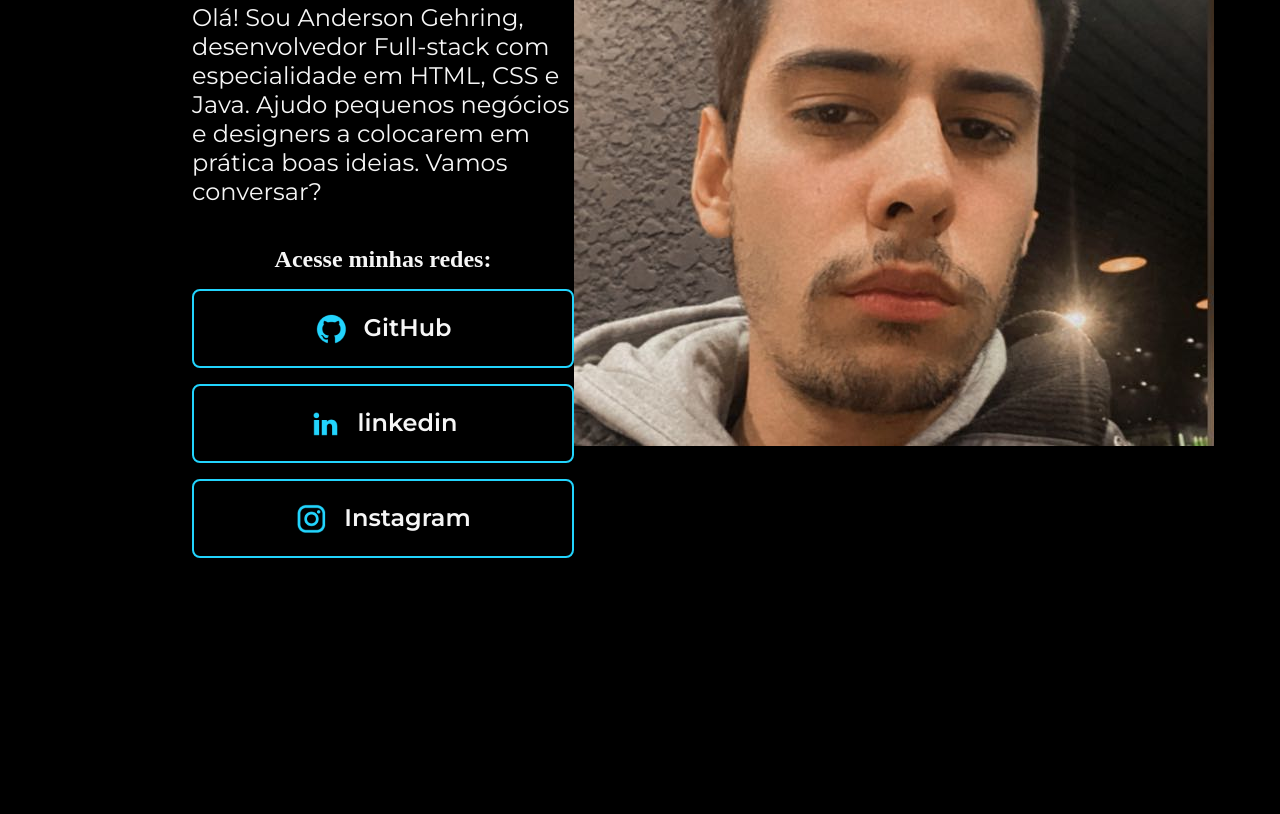
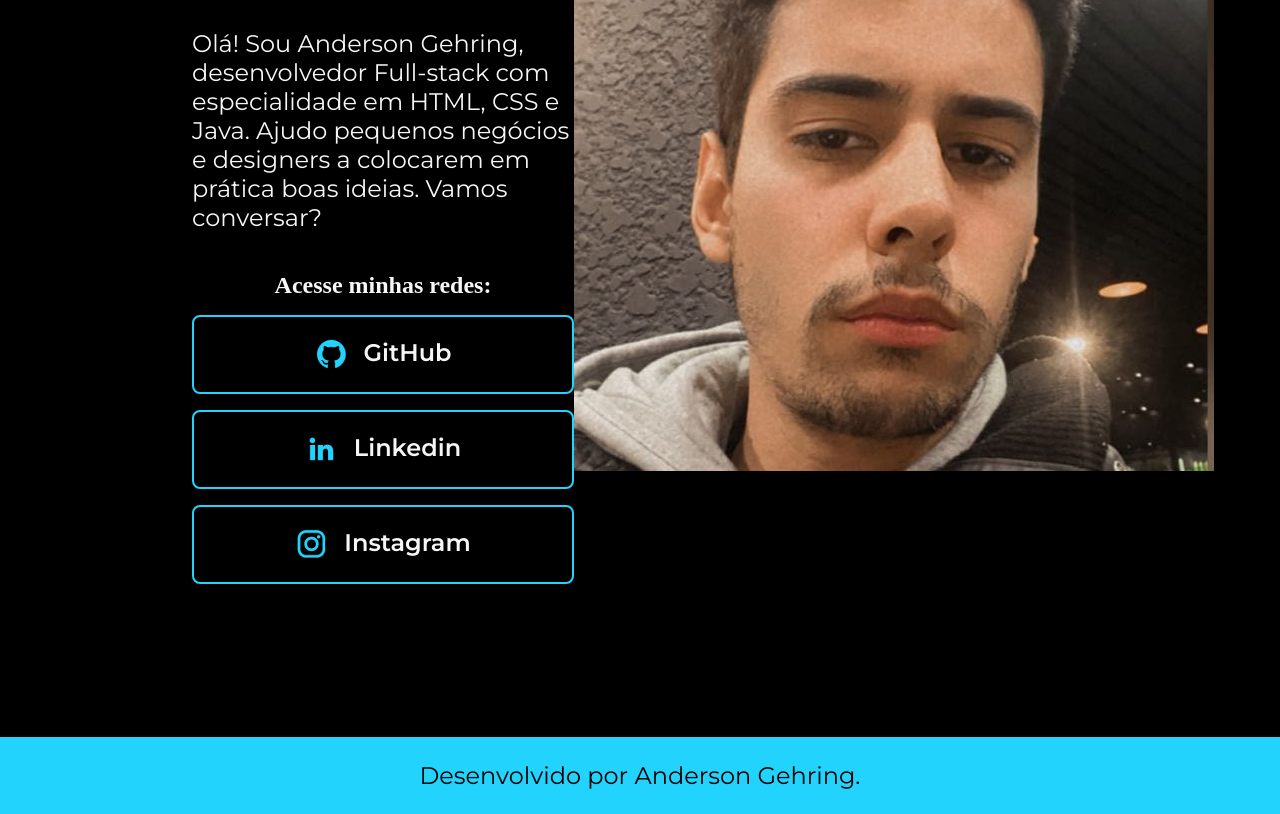
Before and after one commit to AndersonGehring/LandingPage_Anderson, a plain HTML site: page index.html in a window 1280 px wide. Shown: the part 435-1249 px from the top of the page. Before the commit the page ends 993 px from the top, so only its background shows below. Drawn offline with nearby package versions, Linux system fonts and the light colour scheme.

Commit message:
Desenvolvendo o footer

```diff
--- a/index.html
+++ b/index.html
@@ -22,7 +22,7 @@
                 </a>
                 <a class="apresentacao__links__link" href="https://www.linkedin.com/in/anderson-gehring-8b431b285/">
                     <img src="./imagens/linkedin.png">
-                    linkedin
+                    Linkedin
                 </a>
                 <a class="apresentacao__links__link" href="https://instagram.com/_andersongehring">
                     <img src="./imagens/instagram.png">
@@ -32,6 +32,8 @@
         </section>
         <img src="imagens/perfil_foto.jpg" alt="Foto de perfil do Anderson Gehring">
     </main>
-    <footer></footer>
+    <footer class="rodape">
+        <p>Desenvolvido por Anderson Gehring.</p>
+    </footer>
 </body>
 </html>
--- a/style.css
+++ b/style.css
@@ -8,7 +8,6 @@
 }
 
 body {
-    height: 100vh;
     box-sizing: border-box;
     background-color: #000000;
     color: #F6F6F6;
@@ -19,7 +18,7 @@ body {
 }
 
 .apresentacao{
-    margin: 10% 15%;
+    padding: 12% 15%;
     display: flex;
     align-items: center;
     justify-content: space-between;
@@ -72,3 +71,13 @@ body {
     background-color: #272727;
     color: yellow;
 }
+
+.rodape{
+    padding: 24px;
+    color: #000000;
+    background-color: #22d4fd;
+    text-align: center;
+    font-family: 'Montserrat', sans-serif;
+    font-size: 24px;
+    font-weight: 400;
+}
```
